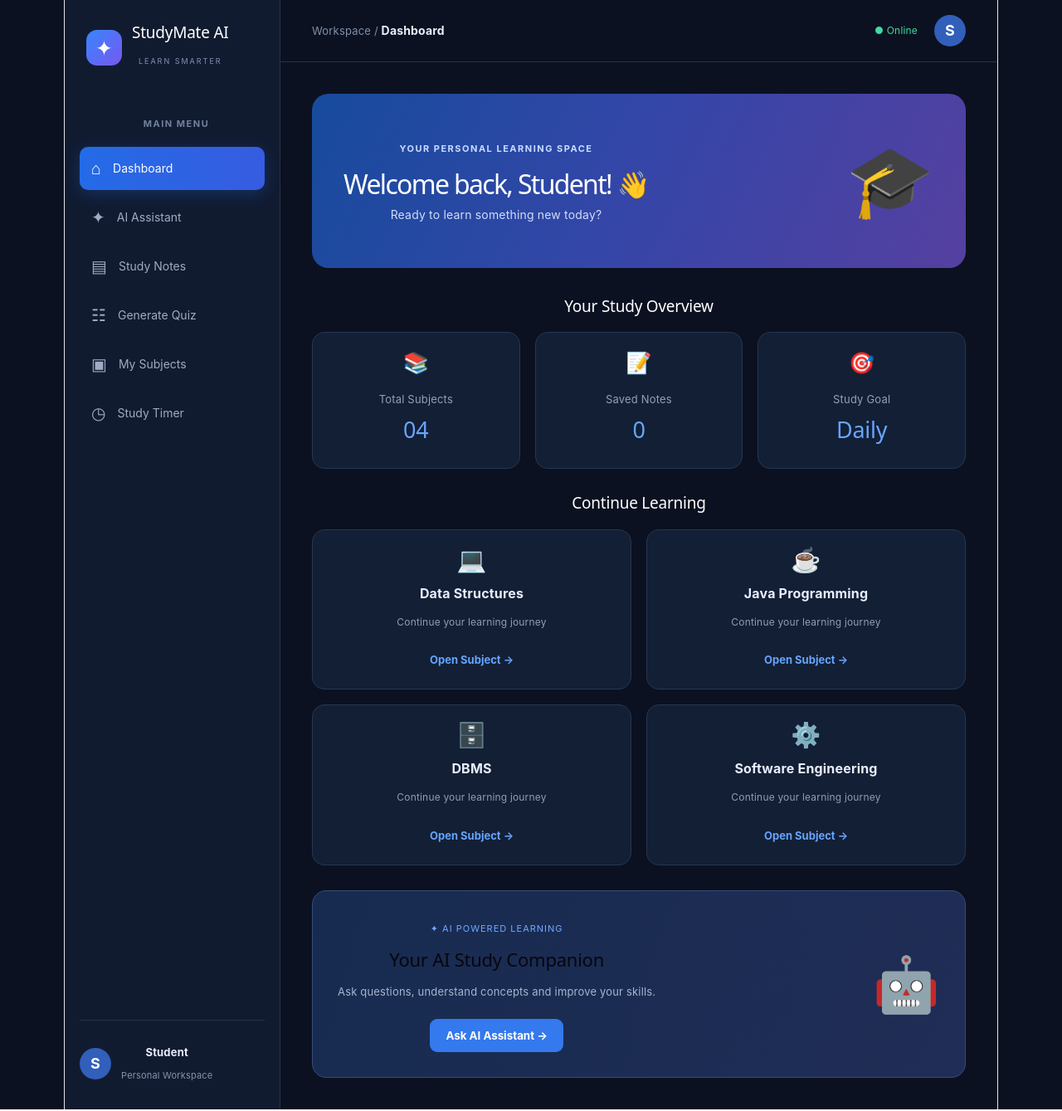
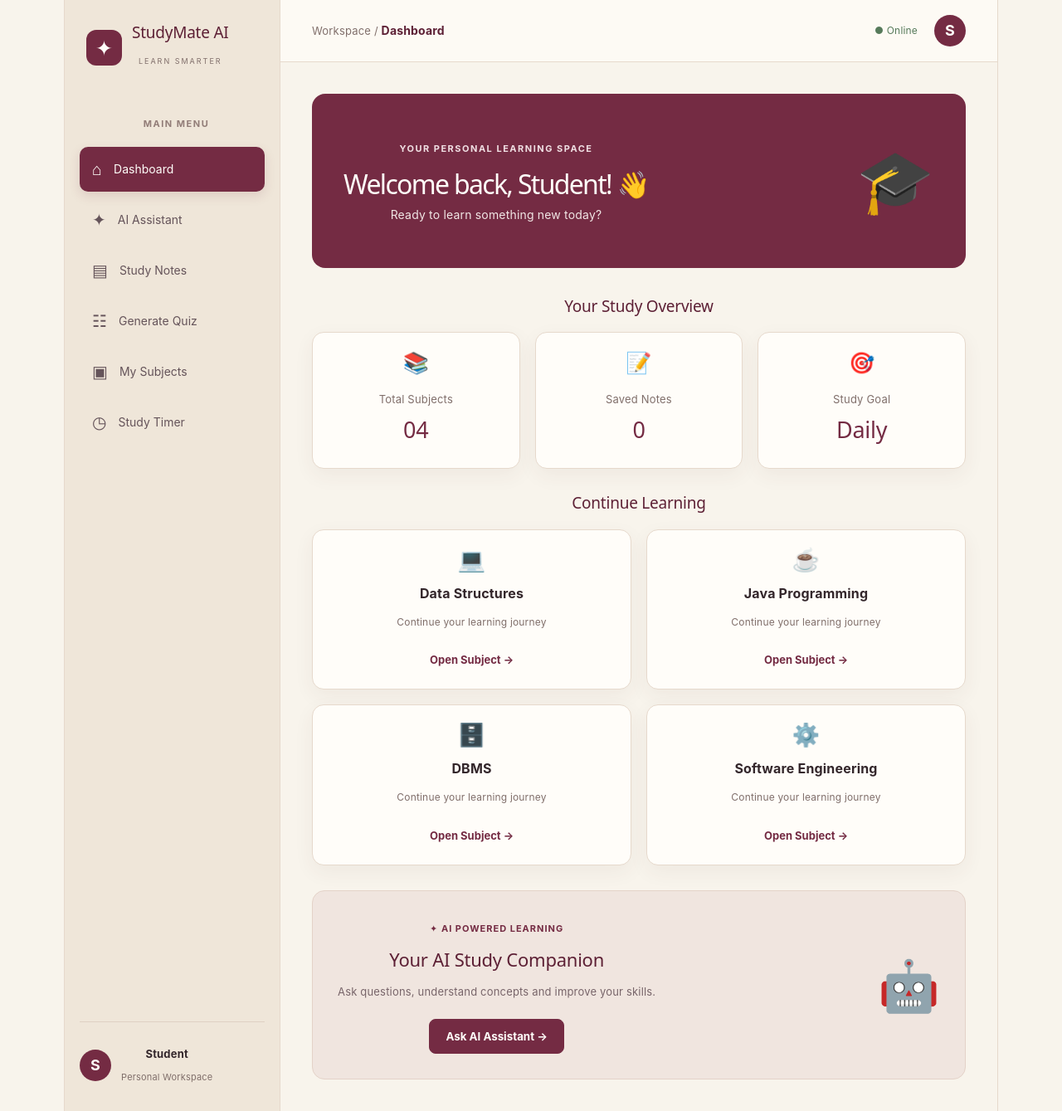
Before and after one commit to maahikesharwani1-stack/StudyMate-AI, a React (Vite) app: page / in a window 1280 px wide. Shown: the whole page at 83% size. Built offline with nearby package versions, Linux system fonts and the light colour scheme.

Commit message:
Refresh StudyMate AI UI with cream and burgundy theme

```diff
--- a/src/App.css
+++ b/src/App.css
@@ -1,14 +1,27 @@
-
 * {
   margin: 0;
   padding: 0;
   box-sizing: border-box;
 }
 
+:root {
+  color-scheme: light;
+  --cream: #f8f4ec;
+  --cream-deep: #efe6d9;
+  --paper: #fffdf9;
+  --burgundy: #742b43;
+  --burgundy-dark: #5d2035;
+  --burgundy-soft: #f2e6e8;
+  --ink: #33262b;
+  --muted: #806f6b;
+  --border: #e6d9cc;
+  --shadow: 0 8px 24px rgba(83, 43, 54, 0.06);
+}
+
 body {
   font-family: "Inter", "Segoe UI", sans-serif;
-  background: #0b1120;
-  color: #e8eefc;
+  background: var(--cream);
+  color: var(--ink);
 }
 
 button, input, textarea {
@@ -17,13 +30,20 @@ button, input, textarea {
 
 button {
   cursor: pointer;
-  transition: 0.25s ease;
+  transition: background-color 0.2s ease, color 0.2s ease, border-color 0.2s ease, transform 0.2s ease;
+}
+
+button:focus-visible,
+input:focus-visible,
+textarea:focus-visible {
+  outline: 3px solid rgba(116, 43, 67, 0.22);
+  outline-offset: 2px;
 }
 
 .app {
   display: flex;
   min-height: 100vh;
-  background: #0b1120;
+  background: var(--cream);
 }
 
 /* SIDEBAR */
@@ -31,8 +51,8 @@ button {
 .sidebar {
   width: 260px;
   min-height: 100vh;
-  background: #111b30;
-  border-right: 1px solid #25324b;
+  background: var(--cream-deep);
+  border-right: 1px solid var(--border);
   padding: 28px 18px;
   display: flex;
   flex-direction: column;
@@ -50,29 +70,29 @@ button {
 .brand-icon {
   width: 43px;
   height: 43px;
-  background: linear-gradient(135deg, #3985ff, #7658ee);
-  border-radius: 13px;
+  background: var(--burgundy);
+  border-radius: 12px;
   display: grid;
   place-items: center;
   font-size: 25px;
-  color: white;
+  color: var(--paper);
 }
 
 .brand h2 {
   font-size: 19px;
-  color: white;
+  color: var(--burgundy-dark);
 }
 
 .brand small {
-  color: #8293b3;
+  color: var(--muted);
   font-size: 9px;
   letter-spacing: 2px;
 }
 
 .menu-label {
-  color: #72819e;
+  color: #927d78;
   font-size: 11px;
-  font-weight: bold;
+  font-weight: 700;
   letter-spacing: 1.5px;
   margin: 0 0 15px 10px;
 }
@@ -84,10 +104,10 @@ button {
   gap: 14px;
   padding: 14px;
   margin-bottom: 7px;
-  border: none;
+  border: 1px solid transparent;
   border-radius: 10px;
   background: transparent;
-  color: #9eabc2;
+  color: #65545a;
   text-align: left;
   font-size: 14px;
 }
@@ -97,20 +117,20 @@ button {
 }
 
 .nav-item:hover {
-  background: #1c2c49;
-  color: white;
+  background: #e8dcd0;
+  color: var(--burgundy-dark);
 }
 
 .nav-item.active {
-  background: linear-gradient(90deg, #246be7, #365ce0);
-  color: white;
-  box-shadow: 0 5px 20px #246be744;
+  background: var(--burgundy);
+  color: var(--paper);
+  box-shadow: 0 5px 14px rgba(116, 43, 67, 0.14);
 }
 
 .sidebar-bottom {
   margin-top: auto;
   padding-top: 25px;
-  border-top: 1px solid #25324b;
+  border-top: 1px solid #dfd1c3;
 }
 
 .profile {
@@ -123,20 +143,21 @@ button {
   width: 38px;
   height: 38px;
   border-radius: 50%;
-  background: #315fba;
+  background: var(--burgundy);
   display: grid;
   place-items: center;
-  color: white;
-  font-weight: bold;
+  color: var(--paper);
+  font-weight: 700;
 }
 
 .profile strong {
   display: block;
   font-size: 13px;
+  color: var(--ink);
 }
 
 .profile small {
-  color: #8493ac;
+  color: var(--muted);
   font-size: 11px;
 }
 
@@ -148,21 +169,23 @@ button {
 }
 
 .topbar {
-  height: 75px;
-  border-bottom: 1px solid #25324b;
+  min-height: 75px;
+  border-bottom: 1px solid var(--border);
   padding: 0 38px;
   display: flex;
   align-items: center;
   justify-content: space-between;
+  background: rgba(255, 253, 249, 0.72);
 }
 
 .breadcrumb {
-  color: #8190aa;
+  color: var(--muted);
   font-size: 13px;
 }
 
 .topbar strong {
   font-size: 14px;
+  color: var(--burgundy-dark);
 }
 
 .top-right {
@@ -172,7 +195,7 @@ button {
 }
 
 .online {
-  color: #43d9a2;
+  color: #567a5a;
   font-size: 12px;
 }
 
@@ -185,9 +208,9 @@ button {
 /* WELCOME */
 
 .welcome {
-  background: linear-gradient(115deg, #174b9d, #3546a8, #5540a0);
+  background: var(--burgundy);
   padding: 38px;
-  border-radius: 20px;
+  border-radius: 16px;
   display: flex;
   align-items: center;
   justify-content: space-between;
@@ -197,29 +220,29 @@ button {
 }
 
 .tag {
-  color: #70aaff;
+  color: var(--burgundy);
   font-size: 11px;
-  font-weight: bold;
+  font-weight: 700;
   letter-spacing: 1.5px;
 }
 
 .welcome .tag {
-  color: #c8dcff;
+  color: #f0dfe3;
 }
 
 .welcome h1 {
   font-size: clamp(23px, 3vw, 32px);
   margin: 17px 0 10px;
-  color: white;
+  color: var(--paper);
 }
 
 .welcome p {
-  color: #d1ddf8;
+  color: #f1e6e5;
   font-size: 14px;
 }
 
 .welcome-icon {
-  font-size: 85px;
+  font-size: 75px;
 }
 
 /* STATS */
@@ -227,7 +250,7 @@ button {
 .section-title {
   font-size: 19px;
   margin: 30px 0 20px;
-  color: white;
+  color: var(--burgundy-dark);
 }
 
 .stats {
@@ -237,10 +260,11 @@ button {
 }
 
 .stat-card {
-  background: #131f35;
-  border: 1px solid #263752;
+  background: var(--paper);
+  border: 1px solid var(--border);
   padding: 23px;
-  border-radius: 15px;
+  border-radius: 14px;
+  box-shadow: var(--shadow);
 }
 
 .stat-card span {
@@ -248,14 +272,14 @@ button {
 }
 
 .stat-card p {
-  color: #91a0b9;
+  color: var(--muted);
   margin: 14px 0 8px;
   font-size: 13px;
 }
 
 .stat-card h2 {
   font-size: 27px;
-  color: #69a5ff;
+  color: var(--burgundy);
 }
 
 /* SUBJECTS */
@@ -267,49 +291,55 @@ button {
 }
 
 .subject-card {
-  background: #131f35;
-  border: 1px solid #263752;
-  border-radius: 15px;
+  background: var(--paper);
+  border: 1px solid var(--border);
+  border-radius: 14px;
   padding: 23px;
-  transition: 0.3s;
+  box-shadow: var(--shadow);
+  transition: transform 0.2s ease, border-color 0.2s ease;
 }
 
 .subject-card:hover {
-  transform: translateY(-4px);
-  border-color: #4387f5;
+  transform: translateY(-3px);
+  border-color: #c9a6af;
 }
 
 .subject-icon {
-  font-size: 29px;
+  font-size: 27px;
   margin-bottom: 14px;
 }
 
 .subject-card h3 {
   font-size: 16px;
   margin-bottom: 9px;
+  color: var(--ink);
 }
 
 .subject-card p {
-  color: #8e9db7;
+  color: var(--muted);
   font-size: 12px;
   margin-bottom: 18px;
 }
 
 .subject-card button {
   background: transparent;
-  color: #65a5ff;
+  color: var(--burgundy);
   border: none;
   font-size: 13px;
-  font-weight: bold;
+  font-weight: 700;
+}
+
+.subject-card button:hover {
+  color: var(--burgundy-dark);
 }
 
 /* AI BANNER */
 
 .ai-banner {
   margin-top: 30px;
-  background: linear-gradient(110deg, #172b50, #202d56);
-  border: 1px solid #344d7b;
-  border-radius: 17px;
+  background: #f0e5df;
+  border: 1px solid #e4d2c8;
+  border-radius: 15px;
   padding: 30px;
   display: flex;
   align-items: center;
@@ -317,74 +347,101 @@ button {
 }
 
 .ai-banner span {
-  color: #70aaff;
+  color: var(--burgundy);
   font-size: 11px;
+  font-weight: 700;
   letter-spacing: 1px;
 }
 
 .ai-banner h2 {
   margin: 12px 0;
   font-size: 22px;
+  color: var(--burgundy-dark);
 }
 
 .ai-banner p {
-  color: #a6b5ce;
+  color: #78656a;
   font-size: 13px;
   margin-bottom: 20px;
 }
 
 .ai-banner button,
 .primary-btn {
-  background: #3479ed;
-  border: none;
-  border-radius: 9px;
+  background: var(--burgundy);
+  border: 1px solid var(--burgundy);
+  border-radius: 8px;
   padding: 12px 19px;
-  color: white;
-  font-weight: bold;
+  color: var(--paper);
+  font-weight: 700;
 }
 
 .ai-banner button:hover,
 .primary-btn:hover {
-  background: #5795ff;
+  background: var(--burgundy-dark);
+  border-color: var(--burgundy-dark);
+}
+
+.primary-btn:disabled {
+  opacity: 0.65;
+  cursor: not-allowed;
 }
 
 .ai-art {
-  font-size: 65px;
+  font-size: 60px;
 }
 
 /* OTHER PAGES */
 
 .panel {
-  background: #131f35;
-  border: 1px solid #263752;
-  border-radius: 18px;
+  background: var(--paper);
+  border: 1px solid var(--border);
+  border-radius: 16px;
   padding: 30px;
   min-height: 400px;
+  box-shadow: var(--shadow);
 }
 
 .panel h1 {
   font-size: 28px;
   margin: 15px 0 10px;
+  color: var(--burgundy-dark);
 }
 
 .panel > p {
-  color: #91a0b9;
+  color: var(--muted);
   margin-bottom: 28px;
   font-size: 14px;
 }
 
+.panel > input {
+  width: min(100%, 420px);
+  padding: 12px 14px;
+  margin: 8px 10px 12px 0;
+  background: #fffaf4;
+  border: 1px solid var(--border);
+  border-radius: 8px;
+  color: var(--ink);
+  font-size: 14px;
+}
+
+.panel > input::placeholder,
+.panel textarea::placeholder {
+  color: #a18e88;
+}
+
 .chat-box {
-  background: #0d172a;
-  border: 1px solid #2b3e5c;
+  background: #fbf7f0;
+  border: 1px solid var(--border);
   padding: 22px;
-  border-radius: 15px;
+  border-radius: 13px;
   margin-top: 25px;
 }
 
 .bot-message {
-  background: #1d3152;
+  background: var(--burgundy-soft);
+  color: var(--burgundy-dark);
   padding: 18px;
-  border-radius: 12px;
+  border-radius: 10px;
   font-size: 14px;
   line-height: 1.7;
   margin-bottom: 20px;
@@ -399,26 +456,27 @@ button {
 
 .suggestions button,
 .choice-btn {
-  background: #1c2b45;
-  color: #a9c9ff;
-  border: 1px solid #344d72;
-  border-radius: 9px;
+  background: #fbf6f0;
+  color: var(--burgundy);
+  border: 1px solid #dfc9cd;
+  border-radius: 8px;
   padding: 11px 14px;
   font-size: 12px;
 }
 
 .suggestions button:hover,
 .choice-btn:hover {
-  background: #294b7d;
+  background: var(--burgundy-soft);
+  border-color: #c99eaa;
 }
 
 .chat-input {
   display: flex;
   gap: 10px;
-  background: #17243a;
-  border: 1px solid #354969;
+  background: var(--paper);
+  border: 1px solid var(--border);
   padding: 8px;
-  border-radius: 12px;
+  border-radius: 10px;
 }
 
 .chat-input input {
@@ -427,22 +485,26 @@ button {
   background: transparent;
   border: none;
   outline: none;
-  color: white;
+  color: var(--ink);
   padding: 10px;
 }
 
 .chat-input button {
-  background: #3479ed;
-  color: white;
+  background: var(--burgundy);
+  color: var(--paper);
   border: none;
-  border-radius: 9px;
+  border-radius: 8px;
   width: 43px;
   font-size: 19px;
 }
 
+.chat-input button:hover {
+  background: var(--burgundy-dark);
+}
+
 .muted {
   display: block;
-  color: #8292ad;
+  color: var(--muted);
   font-size: 11px;
   margin-top: 15px;
 }
@@ -451,34 +513,40 @@ button {
   width: 100%;
   min-height: 150px;
   padding: 18px;
-  background: #0d172a;
-  border: 1px solid #354969;
-  border-radius: 12px;
-  color: white;
+  background: #fffaf4;
+  border: 1px solid var(--border);
+  border-radius: 10px;
+  color: var(--ink);
   resize: vertical;
   outline: none;
-  margin-bottom: 15px;
+  margin: 12px 0 15px;
   font-size: 14px;
 }
 
 .saved-note {
-  background: #1d3152;
+  background: #f5ece7;
+  color: var(--ink);
   padding: 15px;
-  border-radius: 10px;
+  border: 1px solid var(--border);
+  border-radius: 9px;
   margin: 12px 0;
   white-space: pre-wrap;
   overflow-wrap: anywhere;
 }
 
 .feature-card {
-  background: #0d172a;
-  border: 1px solid #2b3e5c;
+  background: #fbf7f0;
+  border: 1px solid var(--border);
   padding: 25px;
-  border-radius: 15px;
+  border-radius: 13px;
+}
+
+.feature-card h2 {
+  color: var(--burgundy-dark);
 }
 
 .feature-card p {
-  color: #9eabc2;
+  color: var(--muted);
   margin: 10px 0 20px;
 }
 
@@ -496,9 +564,150 @@ button {
 
 .timer {
   font-size: 75px;
-  font-weight: bold;
-  color: #70aaff;
+  font-weight: 700;
+  color: var(--burgundy);
   margin: 45px 0 30px;
+}
+
+/* AI GENERATED NOTES */
+
+.generated-notes {
+  width: 100%;
+  max-width: 100%;
+  box-sizing: border-box;
+  overflow: hidden;
+  text-align: left;
+  background: var(--paper);
+  color: var(--ink);
+  border: 1px solid var(--border);
+  border-radius: 12px;
+  padding: 26px;
+  margin: 24px 0 16px;
+}
+
+.pdf-heading {
+  padding-bottom: 18px;
+  margin-bottom: 20px;
+  border-bottom: 1px solid var(--border);
+}
+
+.pdf-heading h1,
+.pdf-heading h3 {
+  color: var(--burgundy-dark);
+}
+
+.pdf-heading p {
+  color: var(--muted);
+  margin: 8px 0;
+}
+
+.markdown-content {
+  width: 100%;
+  box-sizing: border-box;
+  text-align: left;
+  font-size: 15px;
+  line-height: 1.75;
+  overflow-wrap: anywhere;
+  word-break: normal;
+  color: var(--ink);
+}
+
+.markdown-content h1 {
+  font-size: 26px;
+  line-height: 1.3;
+  text-align: left;
+  margin: 20px 0;
+  color: var(--burgundy-dark);
+  overflow-wrap: anywhere;
+}
+
+.markdown-content h2 {
+  font-size: 21px;
+  line-height: 1.4;
+  text-align: left;
+  margin: 24px 0 12px;
+  color: var(--burgundy);
+}
+
+.markdown-content h3 {
+  font-size: 18px;
+  margin: 18px 0 10px;
+  color: var(--burgundy-dark);
+}
+
+.markdown-content p,
+.markdown-content li {
+  font-size: 15px;
+  line-height: 1.75;
+  text-align: left;
+}
+
+.markdown-content p {
+  margin: 9px 0;
+}
+
+.markdown-content ul,
+.markdown-content ol {
+  padding-left: 25px;
+  margin: 10px 0;
+}
+
+.markdown-content li::marker {
+  color: var(--burgundy);
+}
+
+.markdown-content a {
+  color: var(--burgundy);
+}
+
+.markdown-content blockquote {
+  border-left: 3px solid #c99eaa;
+  padding: 8px 14px;
+  margin: 14px 0;
+  background: #faf3f0;
+  color: #6f5b60;
+}
+
+.markdown-content table {
+  width: 100%;
+  border-collapse: collapse;
+  display: block;
+  overflow-x: auto;
+  margin: 18px 0;
+}
+
+.markdown-content th,
+.markdown-content td {
+  border: 1px solid var(--border);
+  padding: 10px;
+  text-align: left;
+  min-width: 100px;
+}
+
+.markdown-content th {
+  background: var(--burgundy-soft);
+  color: var(--burgundy-dark);
+}
+
+.markdown-content tr:nth-child(even) td {
+  background: #fcf8f2;
+}
+
+.markdown-content pre {
+  white-space: pre-wrap;
+  overflow-wrap: anywhere;
+  background: #f3ece4;
+  color: var(--ink);
+  padding: 14px;
+  border-radius: 8px;
+  overflow-x: auto;
+}
+
+.markdown-content code {
+  background: #f3ece4;
+  color: var(--burgundy-dark);
+  padding: 2px 5px;
+  border-radius: 4px;
 }
 
 /* RESPONSIVE DESIGN */
@@ -512,6 +721,10 @@ button {
   .content {
     padding: 25px;
   }
+
+  .topbar {
+    padding: 0 25px;
+  }
 }
 
 @media (max-width: 650px) {
@@ -523,6 +736,7 @@ button {
     width: 100%;
     min-height: auto;
     padding: 15px;
+    display: block;
   }
 
   .brand {
@@ -532,10 +746,6 @@ button {
   .menu-label,
   .sidebar-bottom {
     display: none;
-  }
-
-  .sidebar {
-    display: block;
   }
 
   .nav-item {
@@ -561,6 +771,7 @@ button {
 
   .welcome {
     padding: 25px;
+    min-height: 170px;
   }
 
   .welcome-icon {
@@ -590,77 +801,16 @@ button {
   .timer {
     font-size: 55px;
   }
-}
-
-/* AI Generated Notes Styling */
 
   .generated-notes {
-  width: 100%;
-  max-width: 100%;
-  box-sizing: border-box;
-  overflow: hidden;
-  text-align: left;
-}
-
-.markdown-content {
-  width: 100%;
-  box-sizing: border-box;
-  text-align: left;
-  font-size: 16px;
-  line-height: 1.8;
-  overflow-wrap: anywhere;
-  word-break: normal;
+    padding: 18px;
   }
 
   .markdown-content h1 {
-  font-size: 28px;
-  line-height: 1.3;
-  text-align: left;
-  margin: 20px 0;
-  overflow-wrap: anywhere;
+    font-size: 22px;
   }
 
   .markdown-content h2 {
-  font-size: 23px;
-  line-height: 1.4;
-  text-align: left;
-  margin: 24px 0 12px;
+    font-size: 19px;
   }
-
-.markdown-content h3 {
-  font-size: 19px;
-  margin: 18px 0 10px;
 }
-
-.markdown-content p,
-.markdown-content li {
-  font-size: 16px;
-  line-height: 1.8;
-  text-align: left;
-}
-
-.markdown-content ul,
-.markdown-content ol {
-  padding-left: 25px;
-}
-
-.markdown-content table {
-  width: 100%;
-  border-collapse: collapse;
-  display: block;
-  overflow-x: auto;
-  margin: 18px 0;
-}
-
-.markdown-content th,
-.markdown-content td {
-  border: 1px solid #777;
-  padding: 10px;
-  text-align: left;
-  min-width: 100px;
-}
-
-.markdown-content pre {
-  white-space: pre-wrap;
-  overflow-wrap: anywhere;
-}
```
Lines whose indentation alone changed are shown as unchanged.
